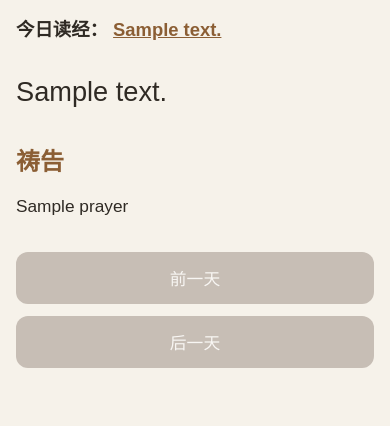
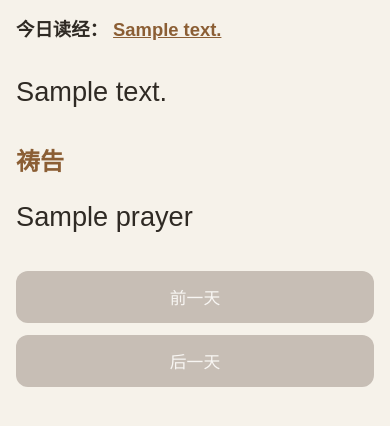
Before and after one commit to johnchen008/DailyBible, a Django app: template daily_bible_web/pages/templates/pages/daily_page.html in a window 390 px wide. Shown: the part 257-683 px from the top of the page. Run offline with Django 3.2, Linux system fonts and the light colour scheme; the template is opened without the code that fills it: most values are stand-ins (such as "Sample title", 1, 10 or a date in 2020); grey boxes marked "Sample" are stand-in pictures.

Commit message:
template update #2

```diff
--- a/daily_bible_web/pages/static/css/site.css
+++ b/daily_bible_web/pages/static/css/site.css
@@ -155,7 +155,7 @@ body {
     margin-bottom: 0;
 }
     .prayer-text {
-        font-size: 1.08rem;
+        font-size: 1.7rem;
         line-height: 1.95;
         margin-bottom: 22px;
     }
```
